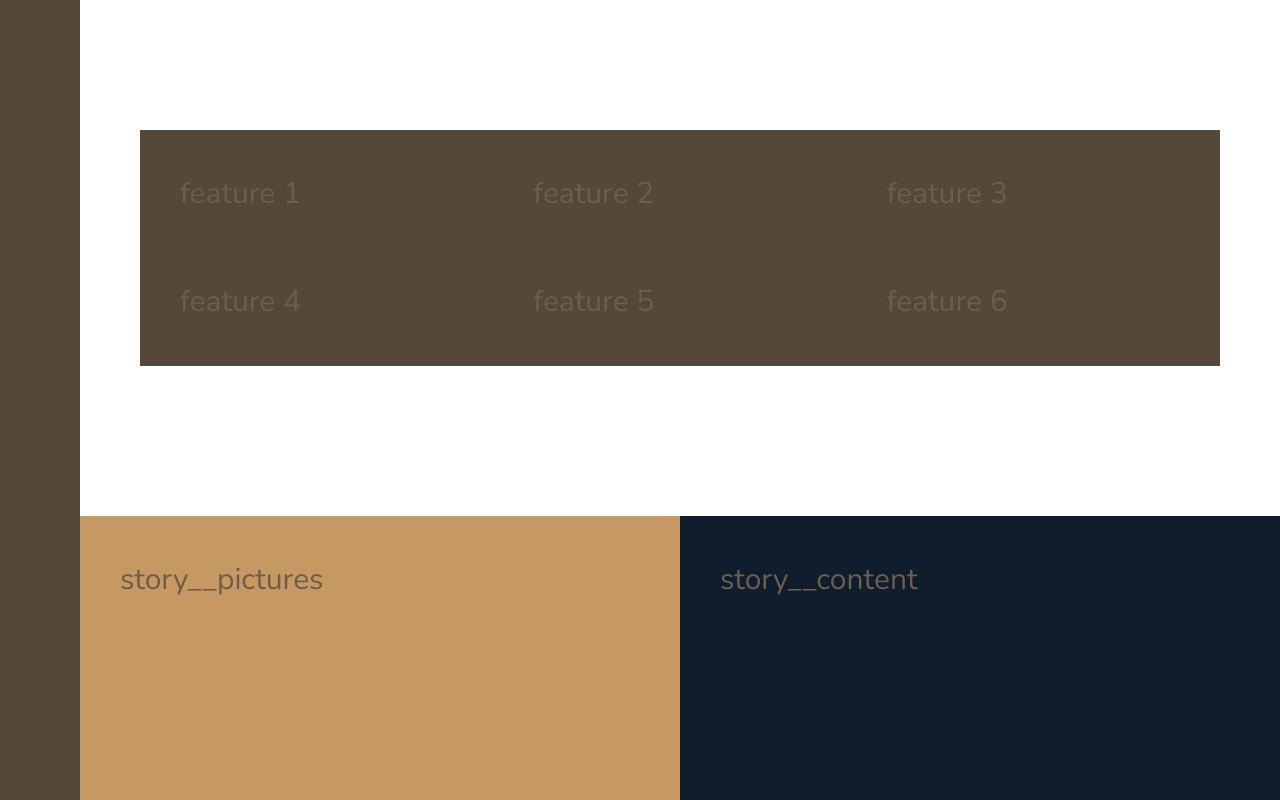
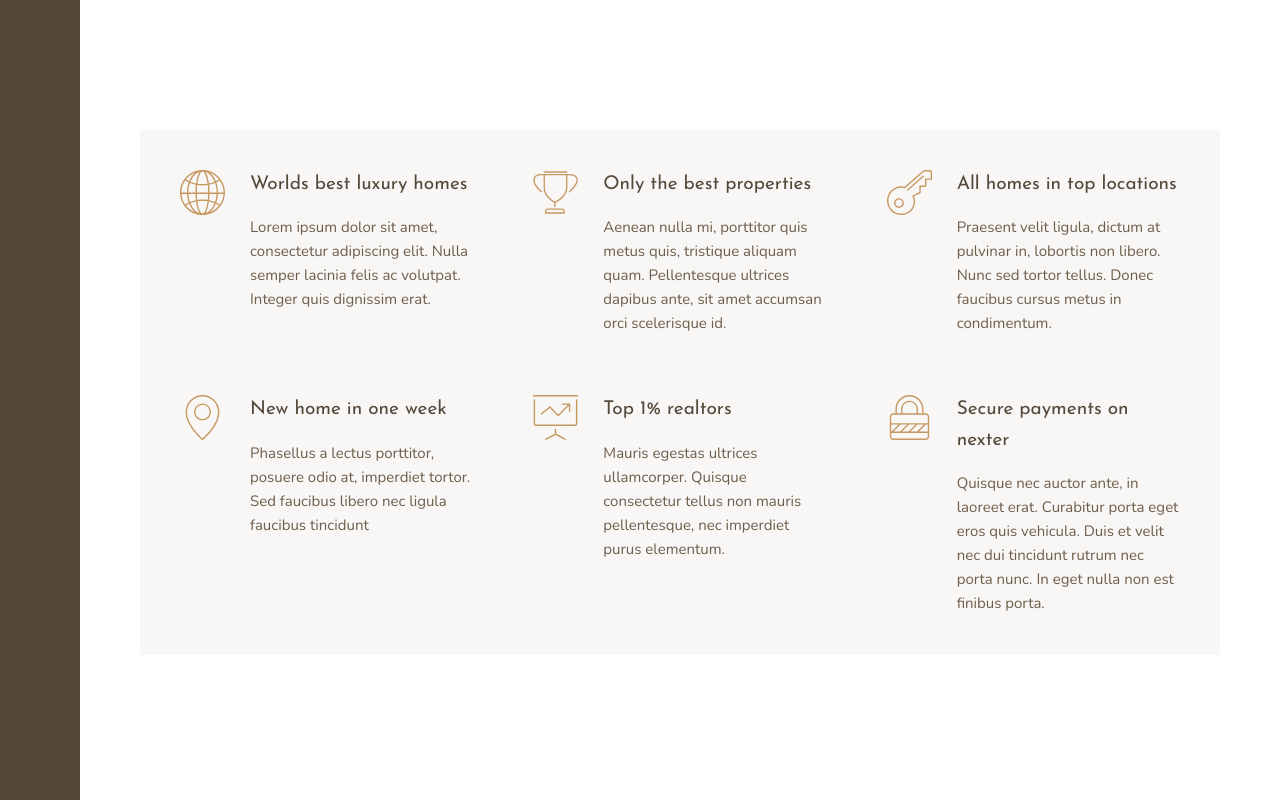
Before and after one commit to AlessandroDodi/Nexter, a website: page index.html in a window 1280 px wide. Shown: the part 660-1460 px from the top of the page. Drawn offline with nearby package versions, Linux system fonts and the light colour scheme.

Commit message:
Features

```diff
--- a/index.html
+++ b/index.html
@@ -19,12 +19,68 @@
     <div class="header">Header</div>
     <div class="realtors">Relators</div>
     <div class="features">
-      <div class="feature">feature 1</div>
-      <div class="feature">feature 2</div>
-      <div class="feature">feature 3</div>
-      <div class="feature">feature 4</div>
-      <div class="feature">feature 5</div>
-      <div class="feature">feature 6</div>
+      <div class="feature">
+        <svg class="feature__icon">
+          <use xlink:href="img/sprite.svg#icon-global"></use>
+        </svg>
+        <h4 class="heading-4 heading-4--dark">Worlds best luxury homes</h4>
+        <p class="" feature__Text>
+          Lorem ipsum dolor sit amet, consectetur adipiscing elit. Nulla semper
+          lacinia felis ac volutpat. Integer quis dignissim erat.
+        </p>
+      </div>
+      <div class="feature">
+        <svg class="feature__icon">
+          <use xlink:href="img/sprite.svg#icon-trophy"></use>
+        </svg>
+        <h4 class="heading-4 heading-4--dark">Only the best properties</h4>
+        <p class="" feature__Text>
+          Aenean nulla mi, porttitor quis metus quis, tristique aliquam quam.
+          Pellentesque ultrices dapibus ante, sit amet accumsan orci scelerisque
+          id.
+        </p>
+      </div>
+      <div class="feature">
+        <svg class="feature__icon">
+          <use xlink:href="img/sprite.svg#icon-key"></use>
+        </svg>
+        <h4 class="heading-4 heading-4--dark">All homes in top locations</h4>
+        <p class="" feature__Text>
+          Praesent velit ligula, dictum at pulvinar in, lobortis non libero.
+          Nunc sed tortor tellus. Donec faucibus cursus metus in condimentum.
+        </p>
+      </div>
+      <div class="feature">
+        <svg class="feature__icon">
+          <use xlink:href="img/sprite.svg#icon-map-pin"></use>
+        </svg>
+        <h4 class="heading-4 heading-4--dark">New home in one week</h4>
+        <p class="" feature__Text>
+          Phasellus a lectus porttitor, posuere odio at, imperdiet tortor. Sed
+          faucibus libero nec ligula faucibus tincidunt
+        </p>
+      </div>
+      <div class="feature">
+        <svg class="feature__icon">
+          <use xlink:href="img/sprite.svg#icon-presentation"></use>
+        </svg>
+        <h4 class="heading-4 heading-4--dark">Top 1% realtors</h4>
+        <p class="" feature__Text>
+          Mauris egestas ultrices ullamcorper. Quisque consectetur tellus non
+          mauris pellentesque, nec imperdiet purus elementum.
+        </p>
+      </div>
+      <div class="feature">
+        <svg class="feature__icon">
+          <use xlink:href="img/sprite.svg#icon-lock"></use>
+        </svg>
+        <h4 class="heading-4 heading-4--dark">Secure payments on nexter</h4>
+        <p class="" feature__Text>
+          Quisque nec auctor ante, in laoreet erat. Curabitur porta eget eros
+          quis vehicula. Duis et velit nec dui tincidunt rutrum nec porta nunc.
+          In eget nulla non est finibus porta.
+        </p>
+      </div>
     </div>
     <div class="story__pictures">story__pictures</div>
     <div class="story__content">story__content</div>
--- a/sass/_base.scss
+++ b/sass/_base.scss
@@ -43,6 +43,6 @@ body {
     [full-end];
   & > * {
     padding: 4rem;
-    font-size: 3rem;
+    font-size: 1.5rem;
   }
 }
--- a/sass/_features.scss
+++ b/sass/_features.scss
@@ -1,9 +1,27 @@
 .features {
-  background-color: $color-grey-dark-1;
+  background-color: $color-grey-light-1;
   grid-column: center-start / center-end;
   margin: 15rem 0;
 
   display: grid;
   grid-template-columns: repeat(3, 1fr);
   grid-gap: 6rem;
+  align-items: start;
 }
+
+.feature {
+  display: grid;
+  grid-template-columns: auto 1fr;
+  grid-row-gap: 1.5rem;
+  grid-column-gap: 2.5rem;
+  &__icon {
+    fill: $color-primary;
+    width: 4.5rem;
+    height: 4.5rem;
+    grid-row: 1 / span 2;
+    transform: transformY(-1rem);
+  }
+  &__text {
+    font-size: 1.7rem;
+  }
+}
--- a/sass/_typography.scss
+++ b/sass/_typography.scss
@@ -0,0 +1,23 @@
+%heading {
+  font-family: $font-display;
+  font-weight: 400;
+}
+.heading-1 {
+  @extend %heading;
+}
+.heading-2 {
+  @extend %heading;
+}
+.heading-3 {
+  @extend %heading;
+}
+.heading-4 {
+  @extend %heading;
+  font-size: 1.9rem;
+  &--light {
+    color: $color-grey-light-1;
+  }
+  &--dark {
+    color: $color-grey-dark-1;
+  }
+}
```
Also changed, not shown: css/style.css.
